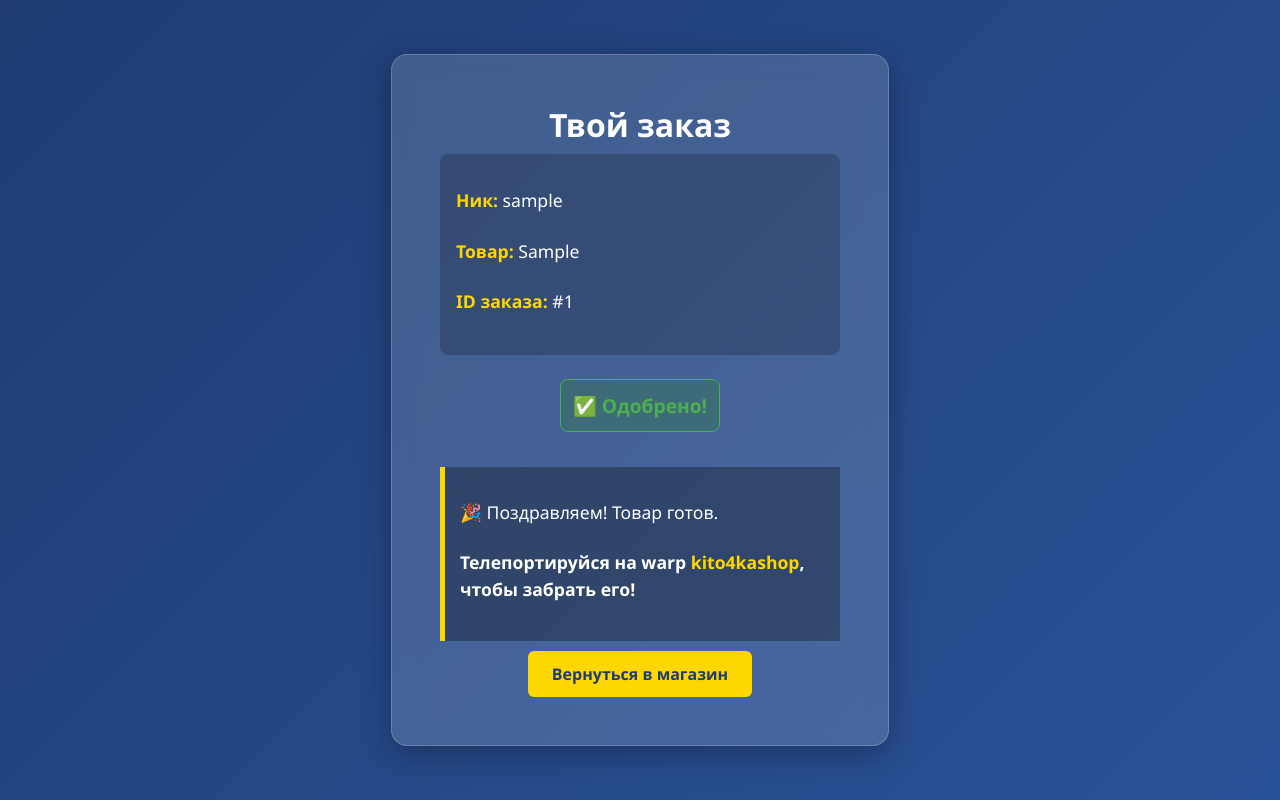
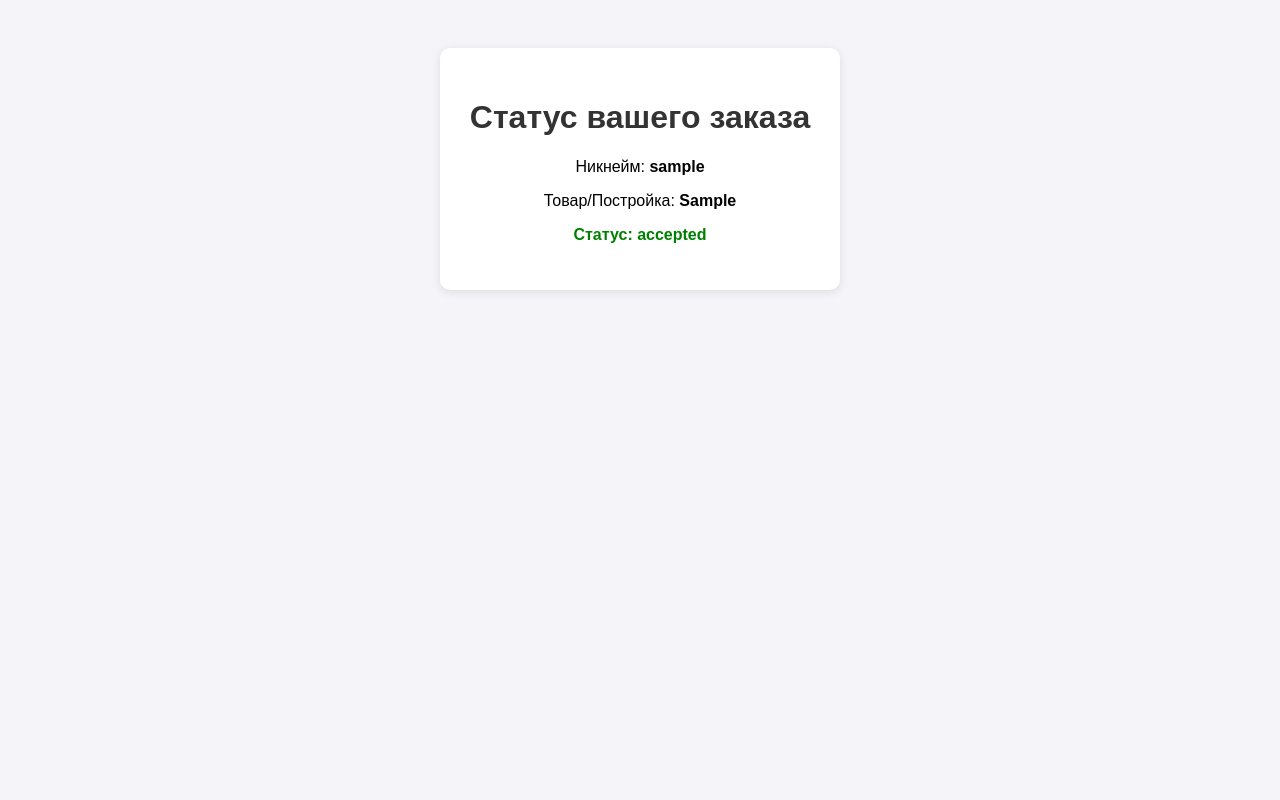
Before and after one commit to neizvestnyjmaksim94-lang/sait, a Flask app: page /order-status/1 in a window 1280 px wide. Run offline with Flask 3, Linux system fonts and the light colour scheme; tables that the repository leaves empty hold one stand-in row (values such as "Sample post").

Commit message:
Update thanks.html

```diff
--- a/templates/thanks.html
+++ b/templates/thanks.html
@@ -2,112 +2,31 @@
 <html lang="ru">
 <head>
     <meta charset="UTF-8">
-    <meta name="viewport" content="width=device-width, initial-scale=1.0">
-    <!-- АВТООБНОВЛЕНИЕ КАЖДЫЕ 10 СЕКУНД -->
-    <meta http-equiv="refresh" content="10">
-
     <title>Статус заказа</title>
     <style>
-        body {
-            font-family: 'Segoe UI', Tahoma, Geneva, Verdana, sans-serif;
-            background: linear-gradient(135deg, #1e3c72 0%, #2a5298 100%);
-            height: 100vh;
-            margin: 0;
-            display: flex;
-            justify-content: center;
-            align-items: center;
-            color: #fff;
-            text-align: center;
-        }
-        .card {
-            background: rgba(255, 255, 255, 0.15);
-            backdrop-filter: blur(10px);
-            padding: 3rem;
-            border-radius: 16px;
-            box-shadow: 0 8px 32px rgba(0, 0, 0, 0.3);
-            max-width: 400px;
-            border: 1px solid rgba(255, 255, 255, 0.2);
-        }
-        h1 { margin: 0 0 0.5rem; font-size: 2rem; }
-        p { font-size: 1.1rem; line-height: 1.5; margin-bottom: 1.5rem; }
-
-        .details {
-            background: rgba(0, 0, 0, 0.2);
-            padding: 1rem;
-            border-radius: 8px;
-            text-align: left;
-            margin-bottom: 1.5rem;
-        }
-        .details strong { color: #ffd700; }
-
-        .status-box {
-            padding: 12px;
-            border-radius: 8px;
-            font-weight: bold;
-            font-size: 1.2rem;
-            margin-bottom: 20px;
-            display: inline-block;
-        }
-
-        /* Цвета статусов */
-        .pending { background: rgba(255, 191, 0, 0.3); color: #fff; border: 1px solid rgba(255,191,0,0.6); }
-        .accepted { background: rgba(46, 125, 50, 0.3); color: #4caf50; border: 1px solid #4caf50; }
-        .rejected { background: rgba(231, 76, 60, 0.3); color: #e74c3c; border: 1px solid #e74c3c; }
-
-        .warp-info {
-            margin-top: 15px;
-            padding: 15px;
-            background: rgba(0,0,0,0.3);
-            border-left: 5px solid #ffd700;
-            text-align: left;
-            display: none; /* Скрыто по умолчанию */
-        }
-
-        .btn {
-            display: inline-block;
-            background: #ffd700;
-            color: #1e3c72;
-            padding: 0.75rem 1.5rem;
-            border-radius: 6px;
-            text-decoration: none;
-            font-weight: 600;
-            margin-top: 10px;
-        }
-        .btn:hover { transform: translateY(-2px); box-shadow: 0 4px 12px rgba(255, 215, 0, 0.4); }
+        body { font-family: Arial, sans-serif; background-color: #f4f4f9; padding: 40px; text-align: center; }
+        .card { background: white; padding: 30px; border-radius: 10px; box-shadow: 0 2px 10px rgba(0,0,0,0.1); display: inline-block; }
+        h1 { color: #333; }
+        .status-pending { color: orange; font-weight: bold; }
+        .status-accepted { color: green; font-weight: bold; }
+        .status-rejected { color: red; font-weight: bold; }
+        .reason { margin-top: 15px; padding: 15px; background: #fff3cd; border: 1px solid #ffeeba; color: #856404; border-radius: 5px; text-align: left; display: inline-block; }
     </style>
 </head>
 <body>
     <div class="card">
-        <h1>Твой заказ</h1>
+        <h1>Статус вашего заказа</h1>
+        <p>Никнейм: <strong>{{ nickname }}</strong></p>
+        <p>Товар/Постройка: <strong>{{ item }}</strong></p>
+        <p class="status-{{ status }}">Статус: {{ status }}</p>
 
-        <div class="details">
-            <p><strong>Ник:</strong> {{ nickname }}</p>
-            <p><strong>Товар:</strong> {{ item }}</p>
-            <p><strong>ID заказа:</strong> #{{ order_id }}</p>
-        </div>
-
-        <!-- Блок статуса -->
-        <div class="status-box {{ status }}">
-            {% if status == 'pending' %}
-                ⏳ Ожидает обработки... (страница обновляется каждые 10 сек)
-            {% elif status == 'accepted' %}
-                ✅ Одобрено!
-            {% else %}
-                ❌ Отклонено
-            {% endif %}
-        </div>
-
-        <!-- Сообщение про варп (показывается только если принято) -->
-        {% if status == 'accepted' %}
-        <div class="warp-info" style="display: block;">
-            <p>🎉 Поздравляем! Товар готов.</p>
-            <p><strong>Телепортируйся на warp <span style="color:#ffd700">kito4kashop</span>, чтобы забрать его!</strong></p>
-        </div>
+        {% if status == 'rejected' and admin_comment %}
+            <div class="reason">
+                Причина отказа: {{ admin_comment }}
+            </div>
         {% elif status == 'rejected' %}
-        <p style="color: #e74c3c;">Если ты не согласен с отказом то иди на warp kito4kashop.</p>
+            <p style="color: red;">Заказ отклонён (без комментария).</p>
         {% endif %}
-
-        <a href="/" class="btn">Вернуться в магазин</a>
     </div>
 </body>
 </html>
```
